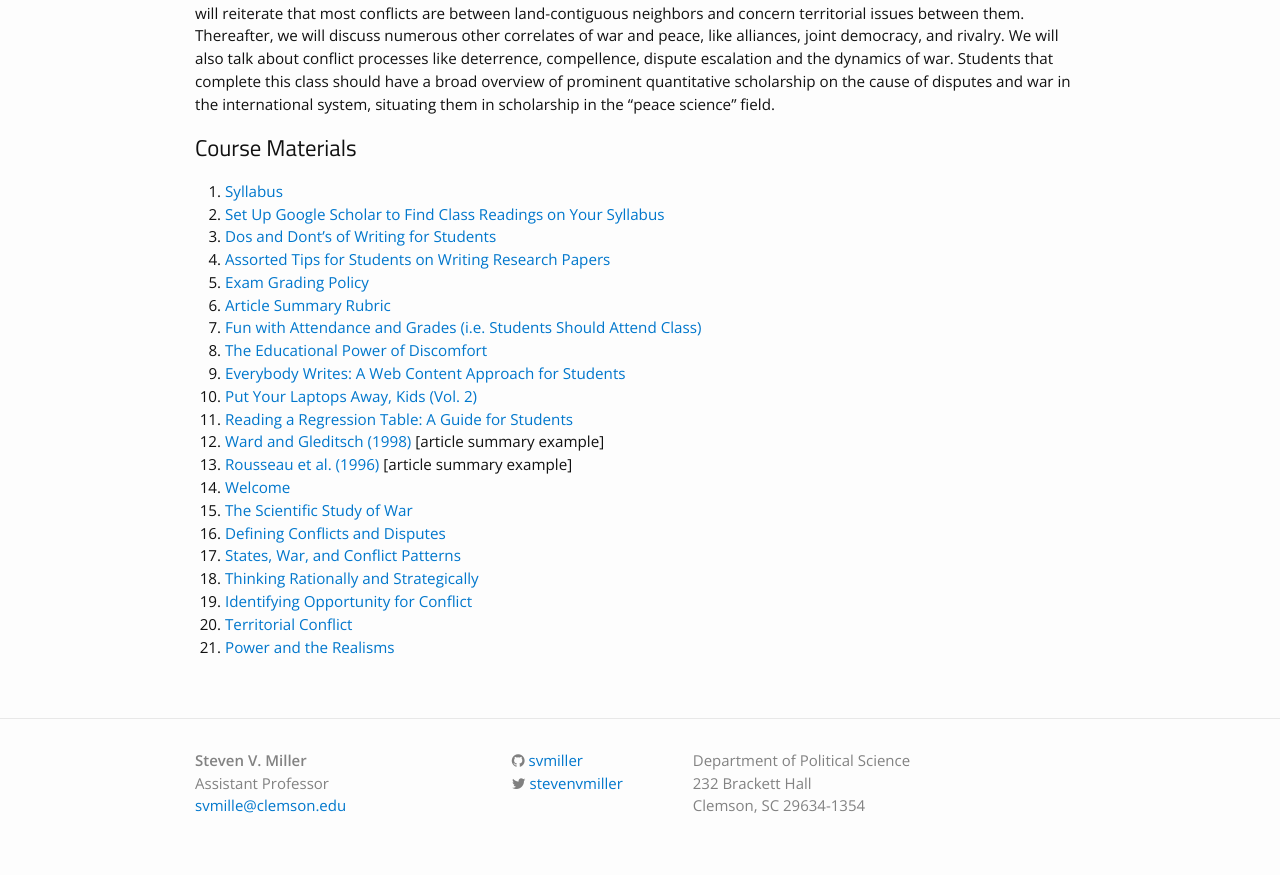
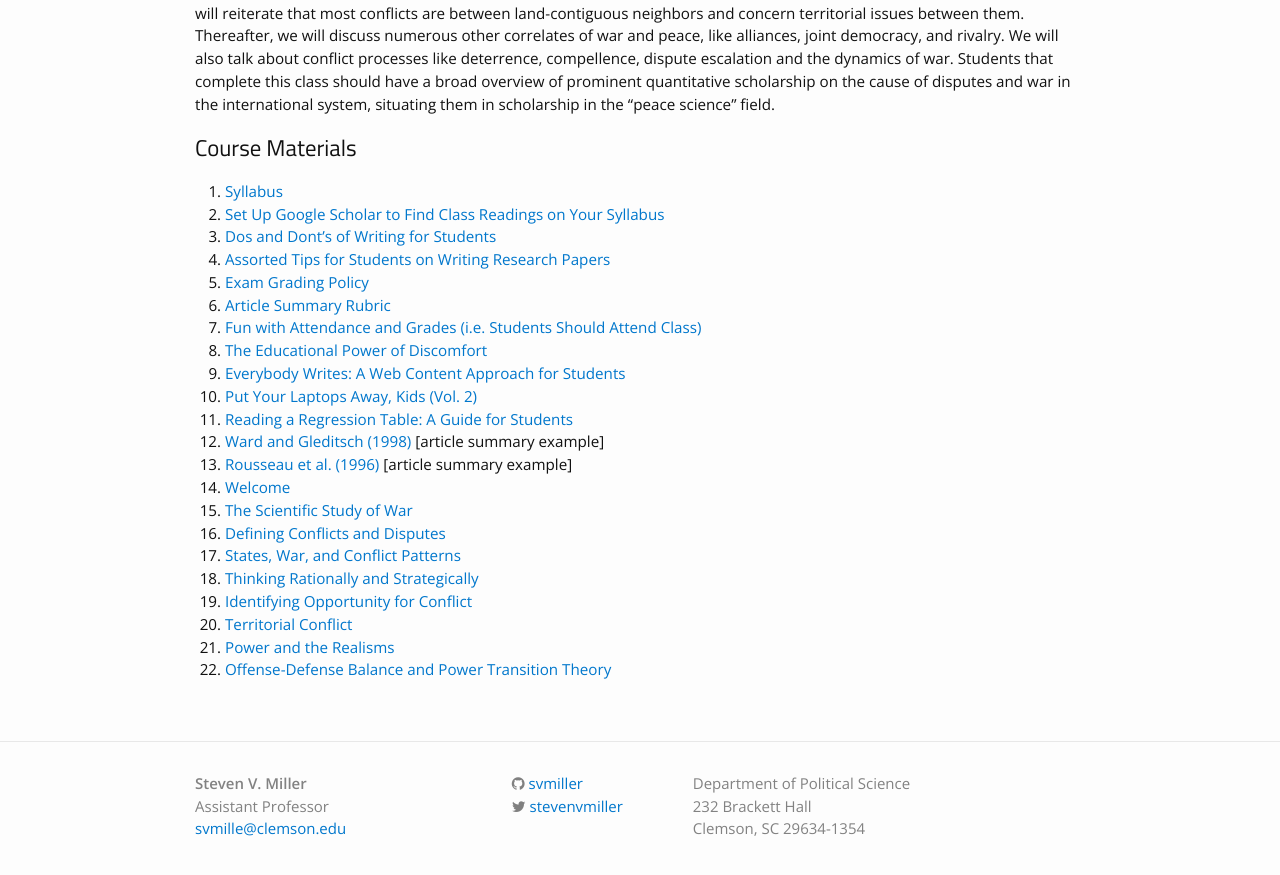
Before and after one commit to svmiller/svmiller.github.io, a Jekyll site: the page built from teaching/posc-3610.md, in a window 1280 px wide and 900 px high, scrolled down 624 px. Shown: the top 875 px of the window. Built offline with Jekyll 4.4.1, drawn with Linux system fonts in a browser that asks for light colours; nearby versions of some CDN libraries; some web fonts are replaced.

Commit message:
add lectures 09.28.2017

```diff
--- a/teaching/posc-3610.md
+++ b/teaching/posc-3610.md
@@ -32,6 +32,7 @@ The onset, expansion and consequences of inter-state conflict lie at the heart o
 19. [Identifying Opportunity for Conflict](https://www.dropbox.com/s/3zaax7g1z9le5la/posc3610-lecture-opportunity-conflict.pdf?dl=0)
 20. [Territorial Conflict](https://www.dropbox.com/s/x7ge8udoabr5gcw/posc3610-lecture-territorial-conflict.pdf?dl=0)
 21. [Power and the Realisms](https://www.dropbox.com/s/fnrz8tzs7s8rtpc/posc3610-lecture-power-1.pdf?dl=0)
+22. [Offense-Defense Balance and Power Transition Theory](https://www.dropbox.com/s/ld7p3krskinvtbf/posc3610-lecture-od-balance-ptt.pdf?dl=0)
 
 <!--
 3. [Dos and Dont's of Writing for Students](http://svmiller.com/blog/2015/06/dos-and-donts-of-writing-for-students/)
```
Also changed, not shown: teaching/posc-1020.md (+1 -0 lines).
